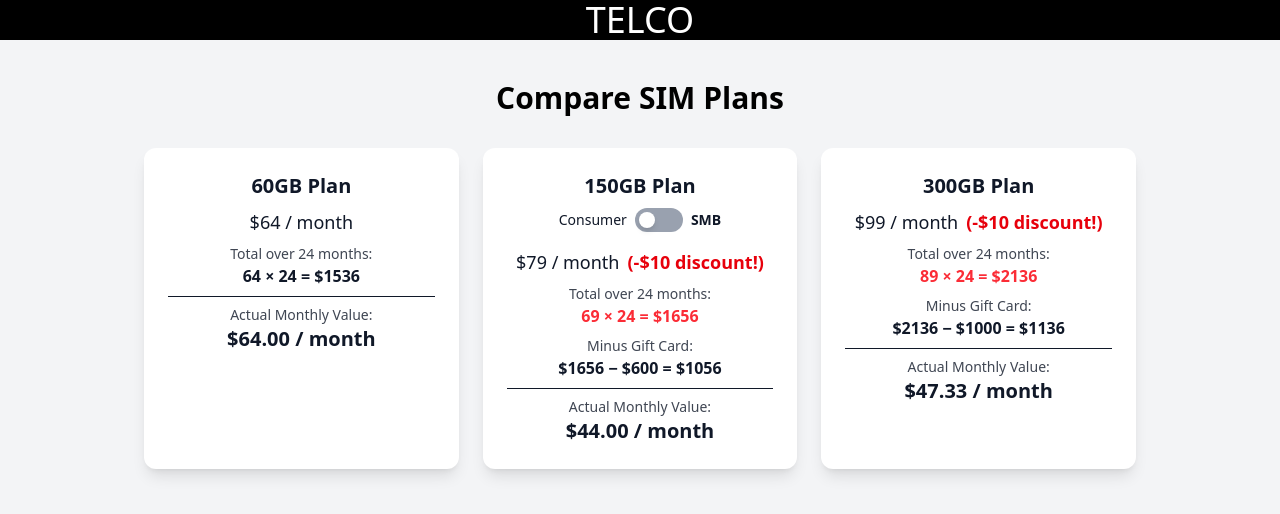
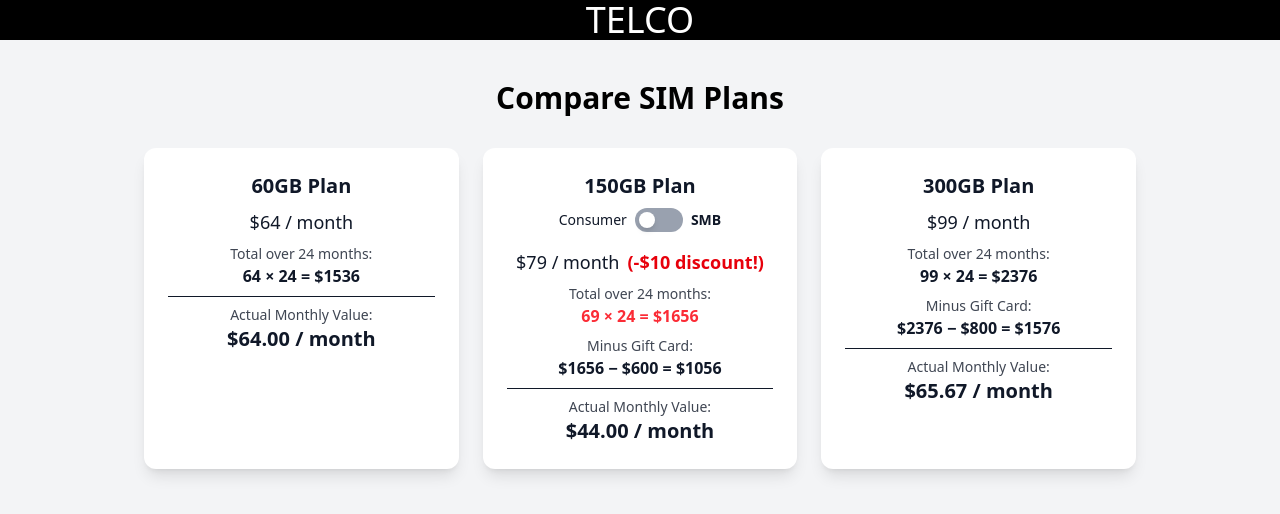
Before and after one commit to m011amad/telco, a React (Vite) app in the folder telco/: page / in a window 1280 px wide. Shown: the top 514 px of the page. Built offline with nearby package versions, Linux system fonts and the light colour scheme.

Commit message:
Update Plans.jsx
Updated smb logic

```diff
--- a/telco/src/Plans.jsx
+++ b/telco/src/Plans.jsx
@@ -9,15 +9,14 @@ const PhonePlans = () => {
       name: "150GB",
       price: 79,
       months: 24,
-      giftCard: isSMB ? 700 : 600, // SMB (business) logic
-      discount : 10
+      giftCard: 600,
+      discount : 10 // $10 discount per month
     },
     {
       name: "300GB",
       price: 99,
       months: 24,
-      giftCard: 1000,
-      discount: 10, // $10 discount per month
+      giftCard: isSMB ? 1000 : 800,// SMB (business) logic
     },
   ];
 
```
